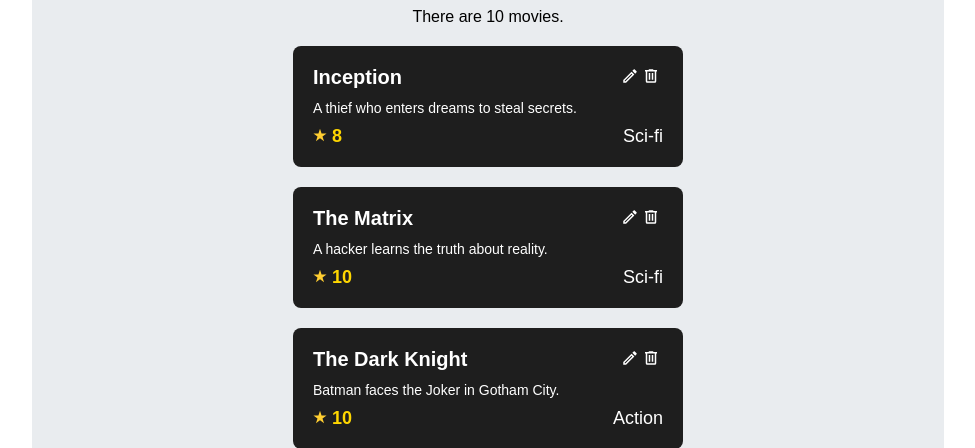
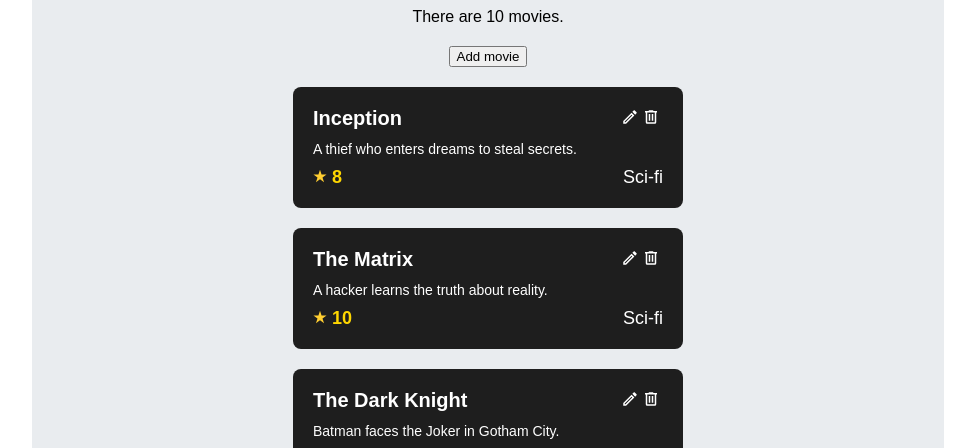
Before and after one commit to CretaFlorin/Django-Movies-App, a Django app: page /movies/ in a window 1280 px wide. Shown: the part 50-498 px from the top of the page, without its empty margins (152-1127 px from the left). Run offline with Django 4.2, Linux system fonts and the light colour scheme; data comes from the database, SQL or seed files in the repository; both versions use the stored data as it was after the commit.

Commit message:
Create_buttom_add_movie

```diff
--- a/hollymovies/viewer/templates/movies.html
+++ b/hollymovies/viewer/templates/movies.html
@@ -7,6 +7,9 @@
 </link>
 <div class="container">
     <div>There are {{object_list|length}} movie{{object_list|length|pluralize}}.</div>
+    <a href="{% url 'movie_create' %} ">
+        <button class="Create_button">Add movie</button>
+    </a>
     {% for movie in object_list %}
     <div class="movie-card">
         <div class="movie__title-trash">
--- a/hollymovies/viewer/views.py
+++ b/hollymovies/viewer/views.py
@@ -66,7 +66,7 @@ class MoviesView(ListView):
 class MovieCreateView(CreateView):
     template_name = 'movie_form.html'
     form_class = MovieForm
-    success_url = reverse_lazy('movie_create')
+    success_url = reverse_lazy('movies')
 
     def form_invalid(self, form):
         LOGGER.warning('User provided invalid data.')
```
Also changed, not shown: hollymovies/db.sqlite3.
